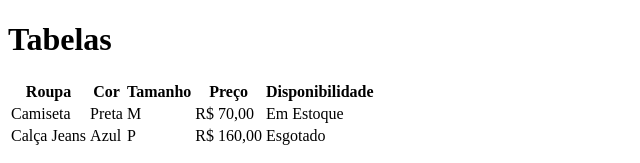
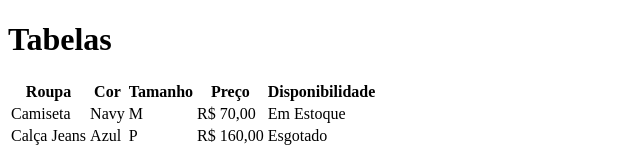
Before and after one commit to rafael-silva-dev/aula-tabela, a plain HTML site: page index.html in a window 1280 px wide. Shown: the top 163 px of the page, 0-640 px from the left. Drawn offline with Linux system fonts and the light colour scheme.

Commit message:
trocada a cor da camiseta de azul para navy

```diff
--- a/index.html
+++ b/index.html
@@ -22,7 +22,7 @@
         <tbody>
             <tr>
                 <td>Camiseta</td>
-                <td>Preta</td>
+                <td>Navy</td>
                 <td>M</td>
                 <td>R$ 70,00</td>
                 <td>Em Estoque</td>
```
